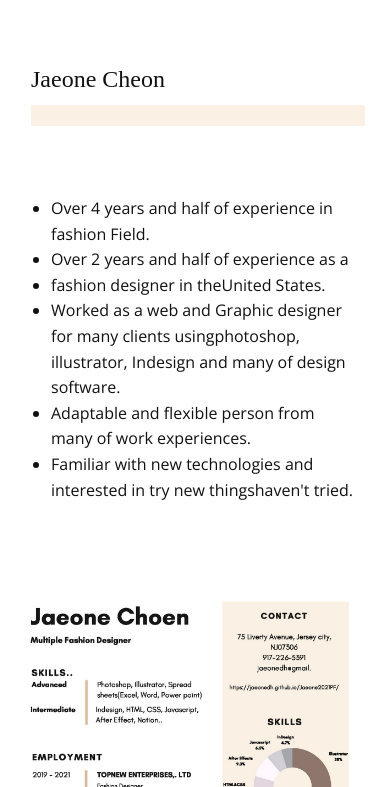
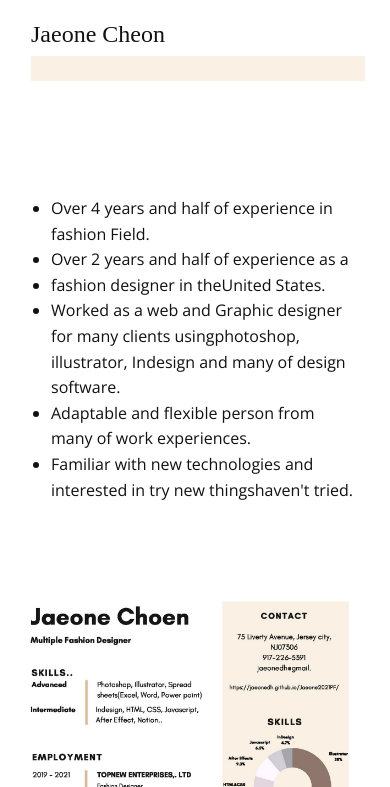
Before and after one commit to jaeonedh/Jaeone2021PF, a plain HTML site: page index.html in a window 390 px wide. Shown: the part 57-844 px from the top of the page. Drawn offline with nearby package versions, Linux system fonts and the light colour scheme; a web font is replaced by a local one.

Commit message:
Changed h3 block size - responsive

```diff
--- a/Home.css
+++ b/Home.css
@@ -62,6 +62,7 @@
   .u-section-1 .u-shape-1 {
     margin-top: 39px;
     margin-left: initial;
+    height: 65px;
   }
 
   .u-section-1 .u-text-1 {
@@ -106,7 +107,7 @@
   }
 
   .u-section-1 .u-shape-1 {
-    height: 26px;
+    height: 65px;
     margin-left: initial;
   }
 
@@ -157,6 +158,7 @@
   .u-section-1 .u-shape-1 {
     margin-top: 3px;
     margin-left: initial;
+    height: 30px;
   }
 
   .u-section-1 .u-text-1 {
@@ -192,8 +194,8 @@
   }
 
   .u-section-1 .u-shape-1 {
-    height: 21px;
-    margin-top: 52px;
+    height: 25px;
+    margin-top: px;
     margin-left: initial;
   }
 
```
Also changed, not shown: nicepage.css.
